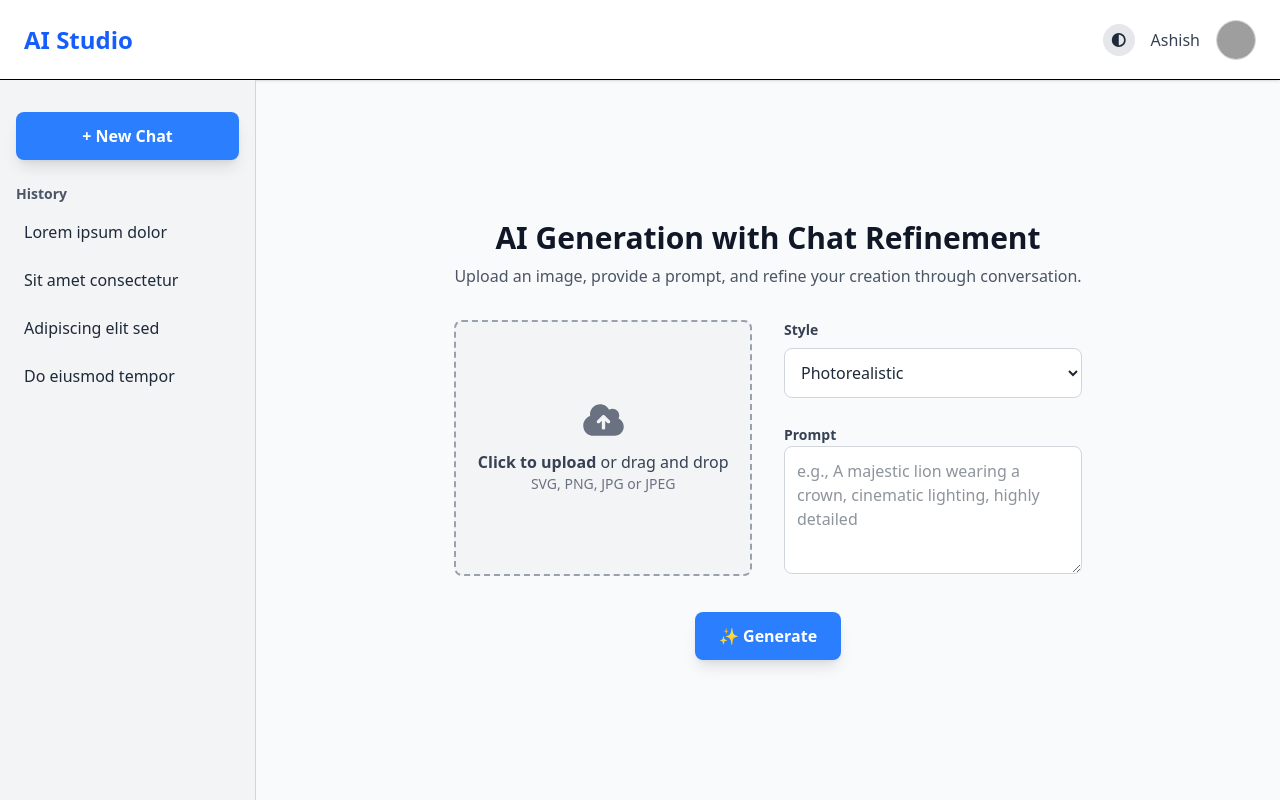
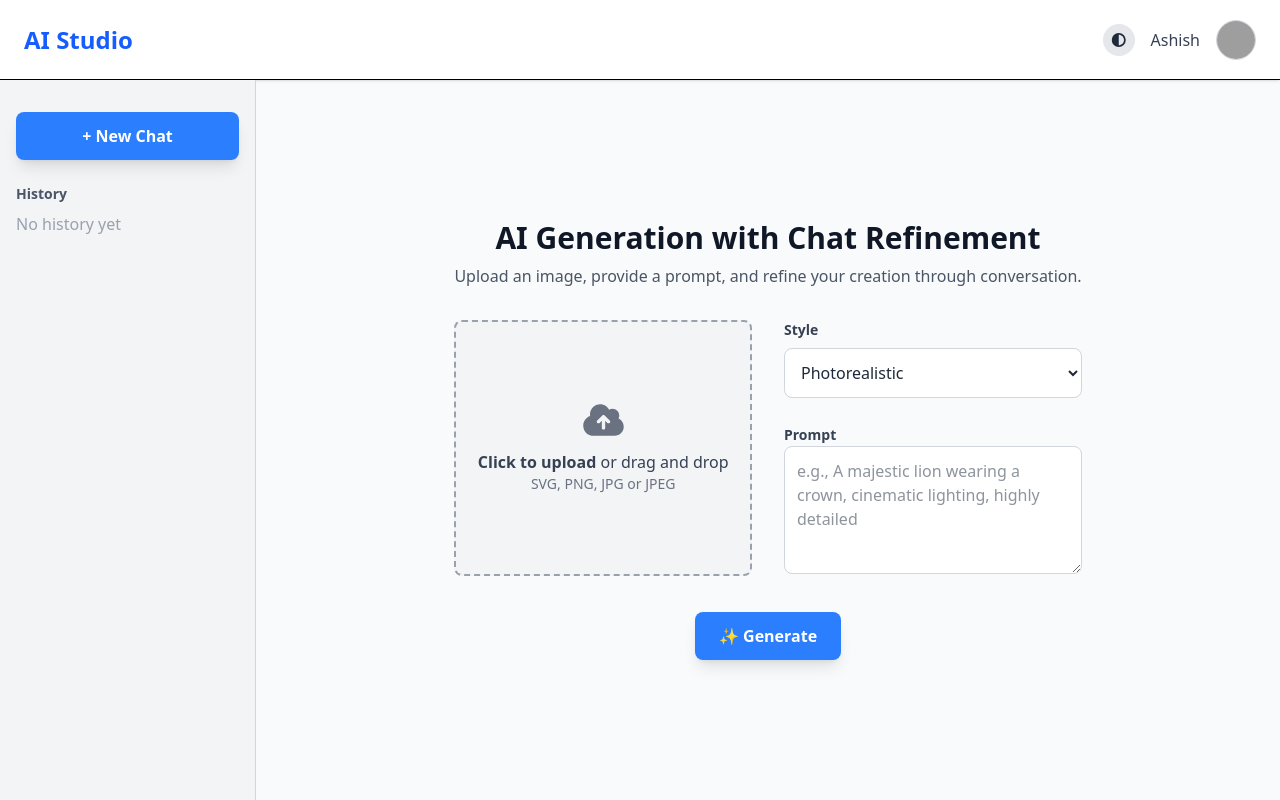
Before and after one commit to ashish328/ai-studio, a React (Vite) app: page / in a window 1280 px wide. Built offline with nearby package versions, Linux system fonts and the light colour scheme; grey boxes are pictures that could not be loaded.

Commit message:
inplement history feature, add the to history if generat is success, use contextAPI

```diff
--- a/src/App.tsx
+++ b/src/App.tsx
@@ -5,11 +5,13 @@ import './App.css'
 import AiGeneration from './components/AiGeneration'
 import Navbar from './components/Navbar'
 import Sidebar from './components/Sidebar'
+import { HistoryContextProvider } from './contexts/HistoryContextProvider'
 
 function App() {
   const [sidebarOpen, setSidebarOpen] = useState(false)
 
   return (
+    <HistoryContextProvider>
       <div className="min-h-screen bg-white text-black transition-colors dark:bg-gray-900 dark:text-white">
         <Navbar onMenuClick={() => setSidebarOpen(true)} />
         <Sidebar isOpen={sidebarOpen} onClose={() => setSidebarOpen(false)} />
@@ -20,6 +22,7 @@ function App() {
           <AiGeneration />
         </main>
       </div>
+    </HistoryContextProvider>
   )
 }
 
--- a/src/components/Sidebar.tsx
+++ b/src/components/Sidebar.tsx
@@ -1,9 +1,13 @@
+import { useHistory } from '../contexts/HistoryContext'
+
 interface SidebarProps {
   isOpen: boolean
   onClose: () => void
 }
 
 export default function Sidebar({ isOpen, onClose }: SidebarProps) {
+  const { history } = useHistory()
+
   return (
     <>
       {isOpen && (
@@ -22,18 +26,28 @@ export default function Sidebar({ isOpen, onClose }: SidebarProps) {
           <h2 className="mb-2 text-sm font-semibold text-gray-600 dark:text-gray-400">History</h2>
 
           <ul className="space-y-2 overflow-y-auto text-gray-800 dark:text-gray-200">
-            <li className="cursor-pointer rounded p-2 hover:bg-gray-200 dark:hover:bg-gray-700">
-              Lorem ipsum dolor
-            </li>
-            <li className="cursor-pointer rounded p-2 hover:bg-gray-200 dark:hover:bg-gray-700">
-              Sit amet consectetur
-            </li>
-            <li className="cursor-pointer rounded p-2 hover:bg-gray-200 dark:hover:bg-gray-700">
-              Adipiscing elit sed
-            </li>
-            <li className="cursor-pointer rounded p-2 hover:bg-gray-200 dark:hover:bg-gray-700">
-              Do eiusmod tempor
-            </li>
+            {history.length === 0 ? (
+              <li className="text-gray-400">No history yet</li>
+            ) : (
+              history.map((item) => (
+                <li key={item.id}>
+                  <button
+                    className="flex w-full items-center space-x-2 rounded-lg p-2 text-left hover:bg-gray-100 focus:inset-ring-2 focus:inset-ring-blue-400 focus:outline-none dark:hover:bg-gray-800"
+                    aria-label={`Load history: ${item.prompt}, style ${item.style}`}
+                  >
+                    <img src={item.imageUrl} alt="" className="h-10 w-10 rounded object-cover" />
+                    <div className="flex-1">
+                      <p className="truncate text-gray-800 dark:text-gray-200">
+                        {item.prompt.length > 14
+                          ? `${item.prompt.substring(0, 14)}...`
+                          : item.prompt}
+                      </p>
+                      <p className="text-xs text-gray-500 dark:text-gray-400">{item.style}</p>
+                    </div>
+                  </button>
+                </li>
+              ))
+            )}
           </ul>
         </div>
       </aside>
--- /dev/null
+++ b/src/contexts/HistoryContext.ts
@@ -0,0 +1,18 @@
+import { createContext, useContext } from 'react'
+
+import type { GenerateImageResponse as HistoryItem } from '../types'
+
+interface HistoryContext {
+  history: HistoryItem[]
+  addHistory: (item: HistoryItem) => void
+  selectedHistory: HistoryItem | null
+  setSelectedHistory: (item: HistoryItem) => void
+}
+
+export const HistoryContext = createContext<HistoryContext | null>(null)
+
+export function useHistory() {
+  const ctx = useContext(HistoryContext)
+  if (!ctx) throw new Error('useHistory must be inside HistoryContextProvider')
+  return ctx
+}
--- /dev/null
+++ b/src/contexts/HistoryContextProvider.tsx
@@ -0,0 +1,24 @@
+import { type ReactNode, useEffect, useState } from 'react'
+
+import type { GenerateImageResponse as HistoryItem } from '../types'
+import { addToHistory, getHistory } from '../utils/history'
+import { HistoryContext } from './HistoryContext'
+
+export function HistoryContextProvider({ children }: { children: ReactNode }) {
+  const [history, setHistory] = useState<HistoryItem[]>([])
+  const [selectedHistory, setSelectedHistory] = useState<HistoryItem | null>(null)
+
+  function addHistory(item: HistoryItem) {
+    addToHistory(item)
+    setHistory(getHistory())
+  }
+
+  useEffect(() => {
+    setHistory(getHistory())
+  }, [])
+  return (
+    <HistoryContext.Provider value={{ history, addHistory, selectedHistory, setSelectedHistory }}>
+      {children}
+    </HistoryContext.Provider>
+  )
+}
--- a/src/hooks/useGenerateImage.ts
+++ b/src/hooks/useGenerateImage.ts
@@ -1,5 +1,6 @@
 import { useCallback, useRef, useState } from 'react'
 
+import { useHistory } from '../contexts/HistoryContext'
 import type { GenerateImageRequest, GenerateImageResponse } from '../types'
 import { generateImageRequest } from '../utils/api'
 import { useError } from './useError'
@@ -10,7 +11,7 @@ export function useGenerateImage(maxRetries: number) {
   const [result, setResult] = useState<GenerateImageResponse | null>(null)
 
   const { error, setError } = useError(3000)
-
+  const { addHistory } = useHistory()
   const abortControllerRef = useRef<AbortController | null>(null)
 
   const generate = useCallback(
@@ -35,6 +36,7 @@ export function useGenerateImage(maxRetries: number) {
           })
 
           setResult(res)
+          addHistory(res)
           return res
         } catch {
           if (abortControllerRef.current.signal.aborted) {
```
Lines whose indentation alone changed are shown as unchanged.
